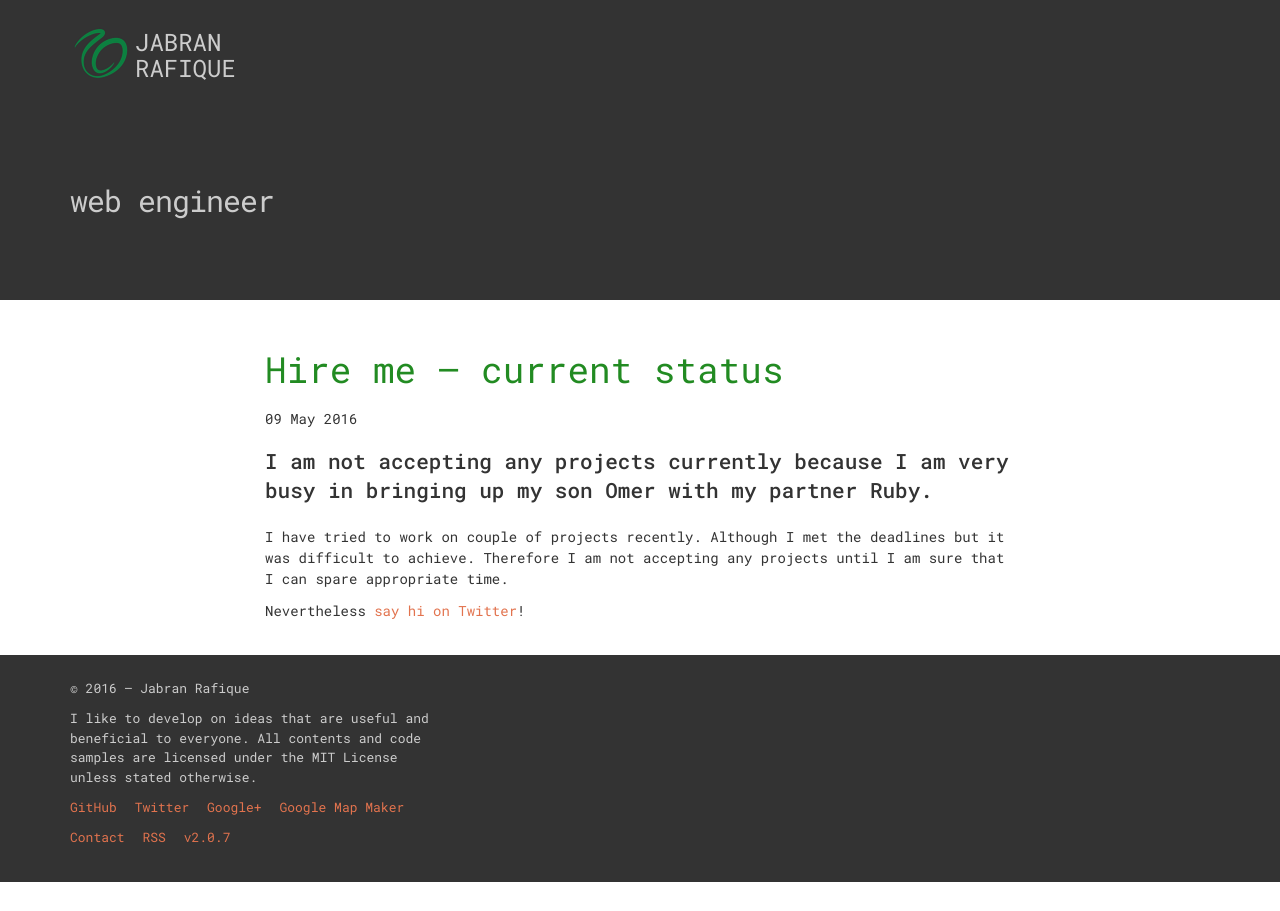
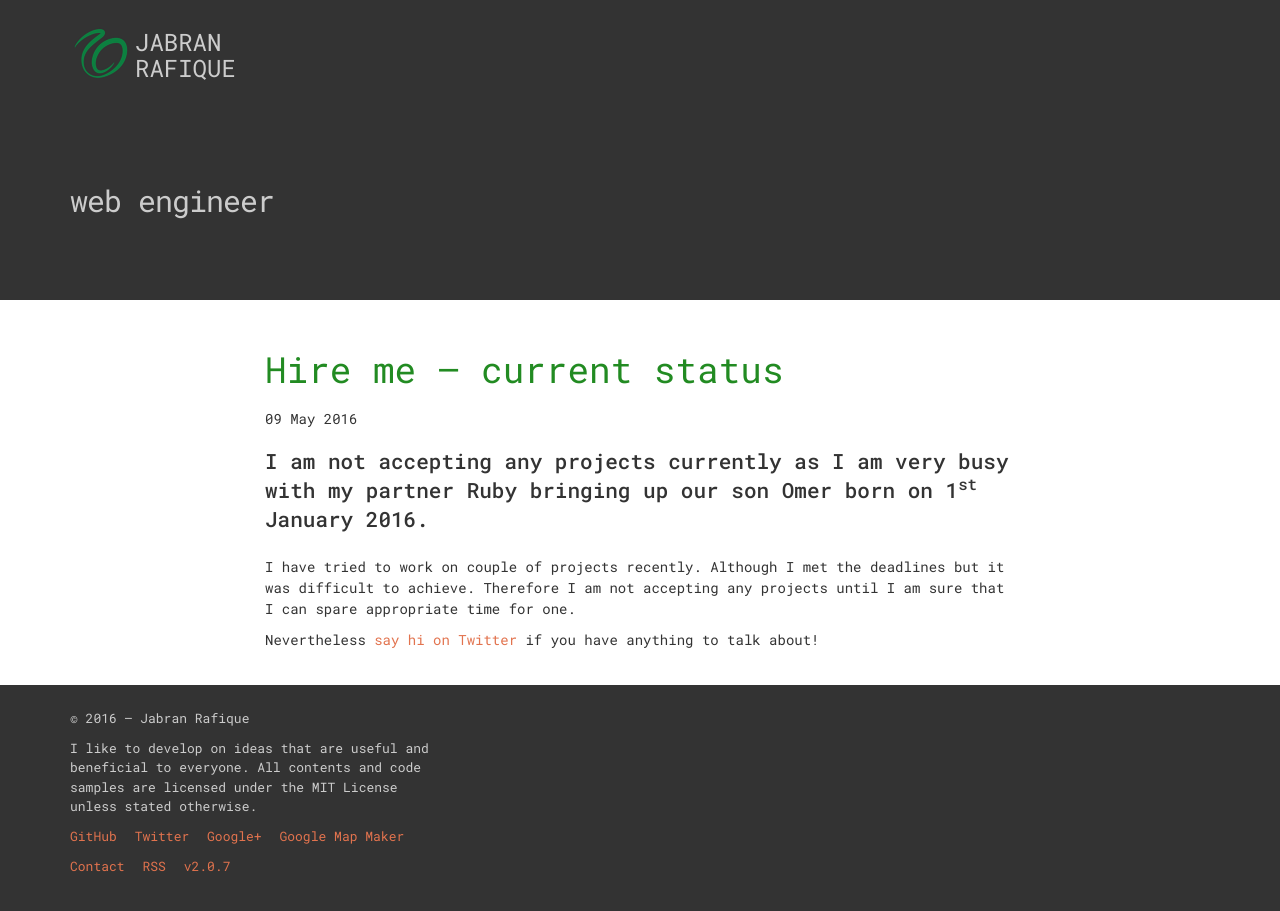
Before and after one commit to jabranr/jabranr.github.io-legacy, a Jekyll site: the page built from _posts/2016-05-09-hire-me.markdown, in a window 1280 px wide. Built offline with Jekyll 4.4.1, drawn with Linux system fonts in a browser that asks for light colours.

Commit message:
update hire status copy - issue #19

```diff
--- a/_posts/2016-05-09-hire-me.markdown
+++ b/_posts/2016-05-09-hire-me.markdown
@@ -4,7 +4,7 @@ title: Hire me &ndash; current status
 date: 2016-05-09 8:00:00
 categories: announcements
 tags: ['hire', 'freelancing', 'web development', 'consultancy']
-excerpt: This page has details about hiring Jabran Rafique for any freelance projects.
+excerpt: Details on hiring me
 permalink: /hire-me/
 thumbnail:
 comment: false
@@ -12,10 +12,10 @@ private: true
 ---
 
 {% if site.hire != true %}
-  <p class="lead">I am not accepting any projects currently because I am very busy in bringing up my son Omer with my partner Ruby.</p>
-  <p>I have tried to work on couple of projects recently. Although I met the deadlines but it was difficult to achieve. Therefore I am not accepting any projects until I am sure that I can spare appropriate time.</p>
-  <p>Nevertheless <a href="https://twitter.com/@{{ site.twitter.username }}">say hi on Twitter</a>!</p>
+  <p class="lead">I am not accepting any projects currently as I am very busy with my partner Ruby bringing up our son Omer born on <time datetime="{{ '2016-01-01' | date_to_xmlschema }}">1<sup>st</sup> January 2016</time>.</p>
+  <p>I have tried to work on couple of projects recently. Although I met the deadlines but it was difficult to achieve. Therefore I am not accepting any projects until I am sure that I can spare appropriate time for one.</p>
+  <p>Nevertheless <a href="https://twitter.com/@{{ site.twitter.username }}">say hi on Twitter</a> if you have anything to talk about!</p>
 {% else %}
   <p class="lead">I am currently accepting small projects for <em>weekends</em> only!</p>
-  <p>A small project can be development of a web site, web app or consultancy services for a web projects that can be covered over a/few <strong>weekends</strong> only. If you would like me to involve in any of your awesome project then get in touch <a href="mailto:{{ site.email }}">by email</a> or <a href="https://twitter.com/@{{ site.twitter.username }}">on Twitter</a>!</p>
+  <p>A small project can be a development of a web site, web app or consultancy services for a web projects that can be covered over a/few <strong>weekends</strong> only. If you would like me to involve in any of your awesome project then get in touch via <a href="mailto:{{ site.email }}">email</a> or <a href="https://twitter.com/@{{ site.twitter.username }}">Twitter</a>!</p>
 {% endif %}
```
